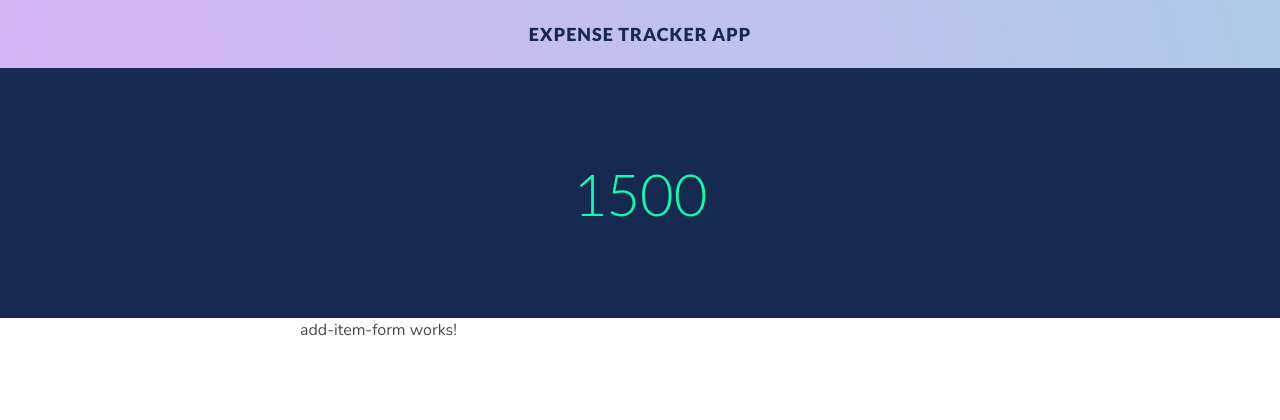
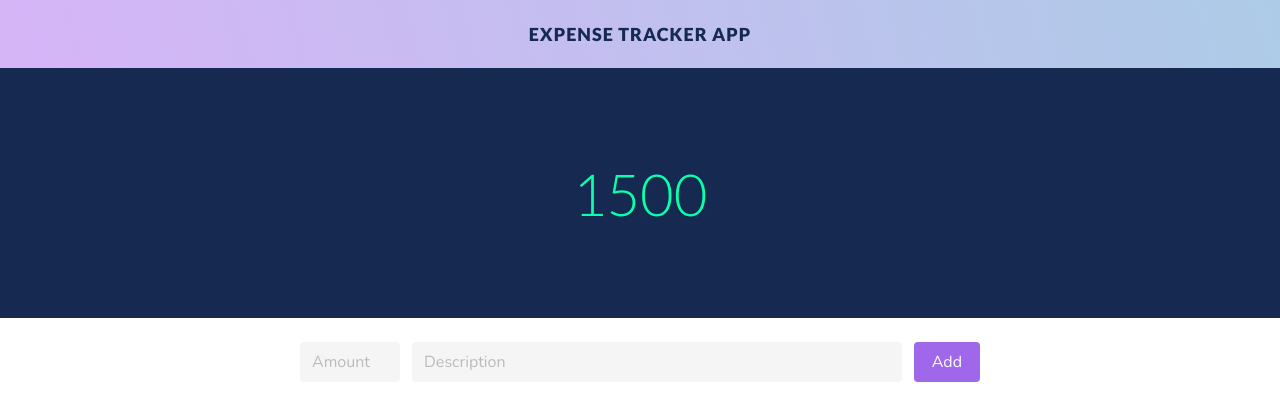
Before and after one commit to Mananbh98/ng-expense-tracker-app, an Angular app: page / in a window 1280 px wide. Shown: the top 420 px of the page. Built offline with nearby package versions, Linux system fonts and the light colour scheme.

Commit message:
Added Item form component UI commit

```diff
--- a/src/app/add-item-form/add-item-form.component.html
+++ b/src/app/add-item-form/add-item-form.component.html
@@ -1 +1,25 @@
-<p>add-item-form works!</p>
+<form>
+  <div class="field is-horizontal">
+    <div class="field-body">
+      <div class="field is-narrow">
+        <p class="control">
+          <input
+            type="number"
+            style="width: 100px"
+            class="input"
+            placeholder="Amount"
+          />
+        </p>
+      </div>
+      <div class="field">
+        <p class="control">
+          <input type="text" class="input" placeholder="Description" />
+        </p>
+      </div>
+
+      <div class="field is-narrow">
+        <button class="button is-primary">Add</button>
+      </div>
+    </div>
+  </div>
+</form>
--- a/src/app/main-page/main-page.component.html
+++ b/src/app/main-page/main-page.component.html
@@ -8,6 +8,6 @@
 
 <section class="add-item-section">
   <div class="add-item-container">
-    <app-add-item-form></app-add-item-form>
+    <app-add-item-form style="padding: 20px"> </app-add-item-form>
   </div>
 </section>
--- a/src/main-styles.scss
+++ b/src/main-styles.scss
@@ -24,5 +24,6 @@
 // Update some of Bulma's component variables
 $body-background-color: white;
 $control-border-width: 2px;
-$input-border-color: $light-grey;
+$input-background-color: $light-grey;
+$input-border-color: transparent;
 $input-shadow: none;
```
